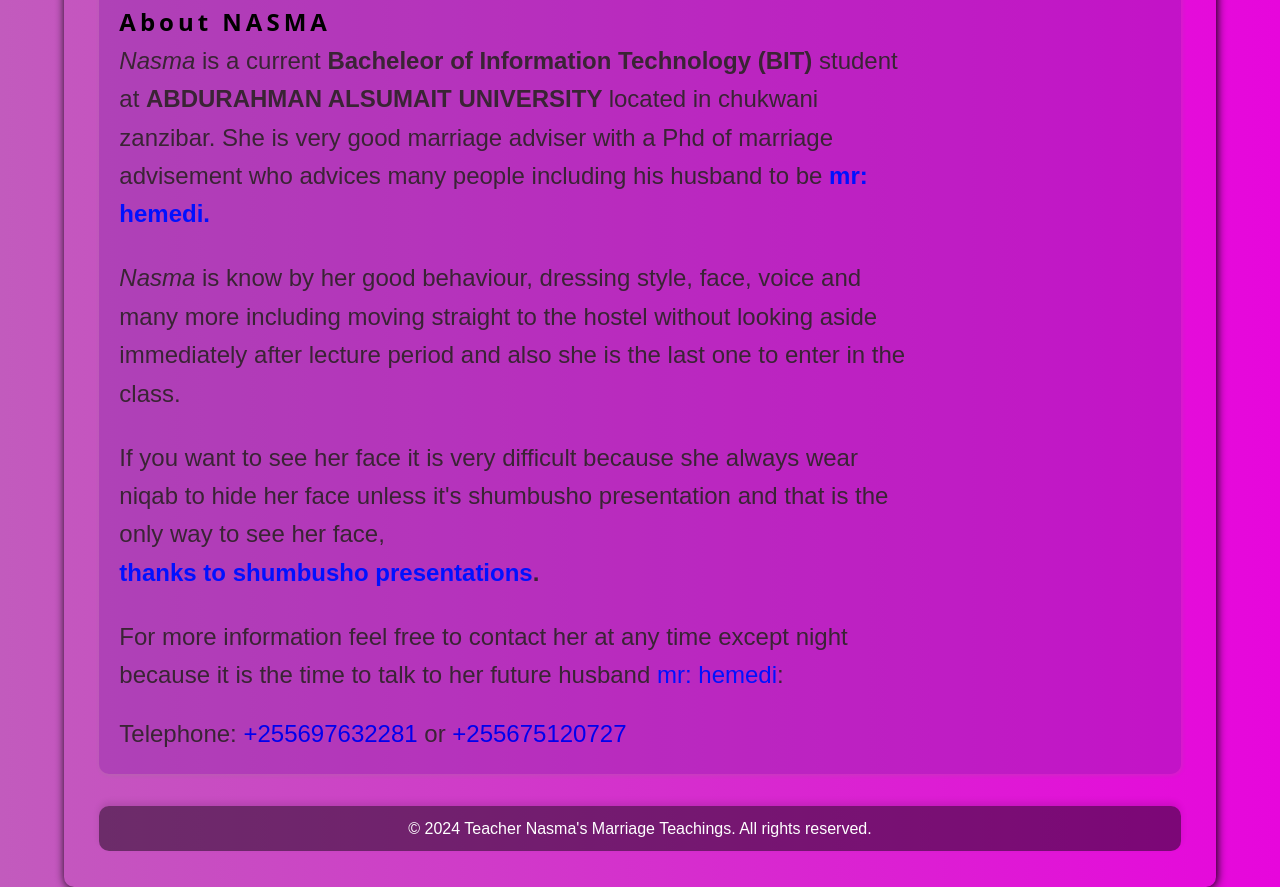
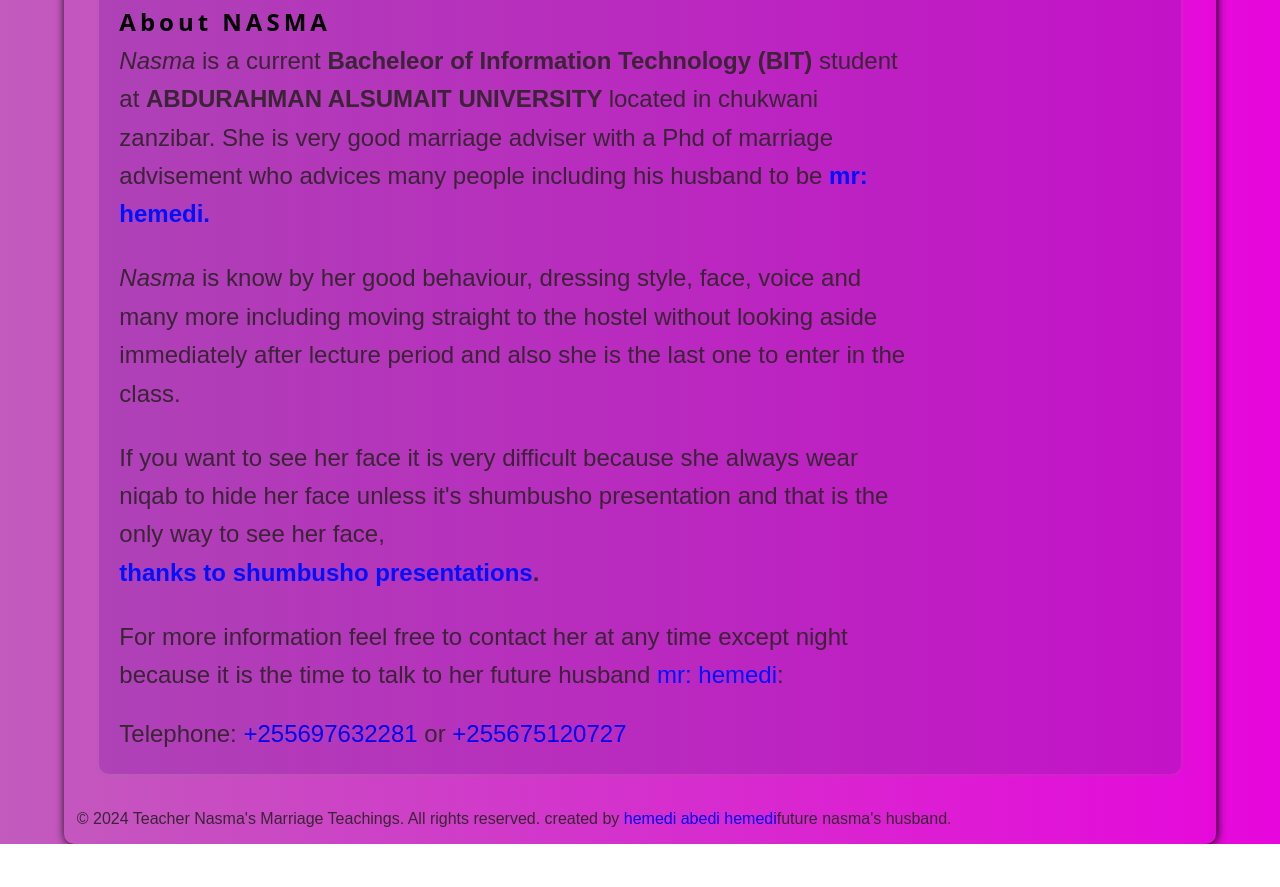
Before and after one commit to Hemedi18/nasma, a plain HTML site: page index.html in a window 1280 px wide. Shown: the part 475-1362 px from the top of the page. After the commit the page ends 1319 px from the top, so only its background shows below. Drawn offline with Linux system fonts and the light colour scheme; a web font is replaced by a local one.

Commit message:
Update index.html
update footer

```diff
--- a/index.html
+++ b/index.html
@@ -56,8 +56,8 @@
     </p>
   </main>
   <!--footer-->
-  <footer>
-    <p>&copy; 2024 Teacher Nasma's Marriage Teachings. All rights reserved.</p>
+  </figure>
+    <p>&copy; 2024 Teacher Nasma's Marriage Teachings. All rights reserved. created by <a href="mailto:hemedimdoe18@gmail.com">hemedi abedi hemedi</a>future nasma's husband.</p>
   </footer>
 </body>
 </html>
```
